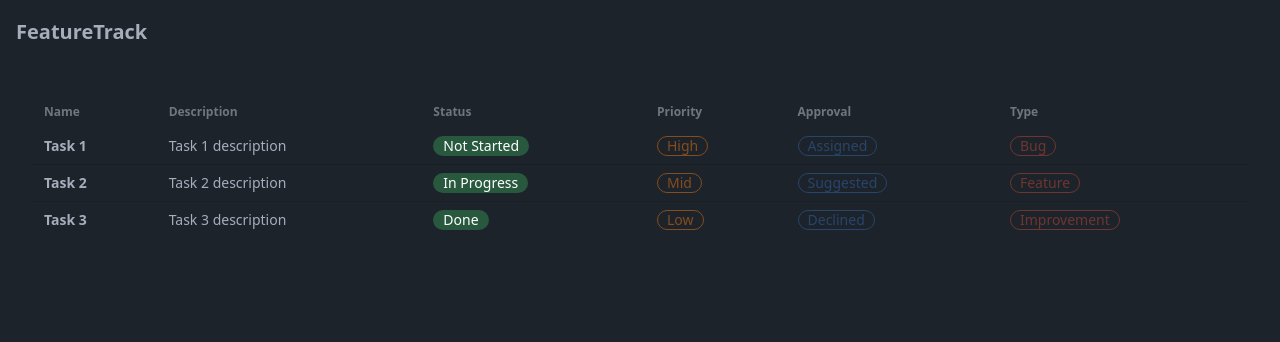
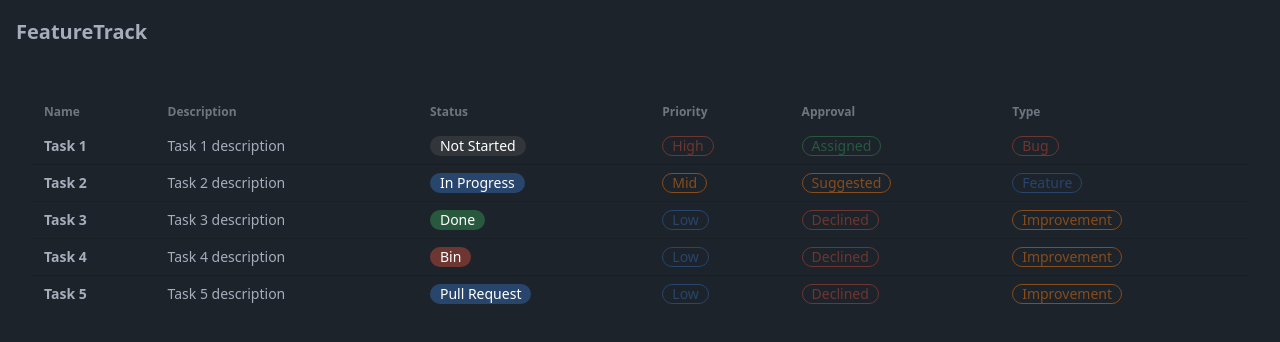
Before and after one commit to nbur4556/featuretrack, a Vue app: page / in a window 1280 px wide. Shown: the top 342 px of the page. Built offline with nearby package versions, Linux system fonts and the light colour scheme.

Commit message:
display task data in appropriate colors

```diff
--- a/src/components/TaskTableRow.vue
+++ b/src/components/TaskTableRow.vue
@@ -2,6 +2,30 @@
 import type { Task } from '../types/Task.ts'
 
 const { task } = defineProps<{ task: Task }>()
+
+// maps task parameters to tailwind classes
+const taskColorKey = {
+  not_started: 'bg-statustodo',
+  in_progress: 'bg-statuscurrent',
+  pull_request: 'bg-statuscurrent',
+  done: 'bg-statusdone',
+  bin: 'bg-statusbin',
+  high: 'text-priorityhigh',
+  mid: 'text-prioritymid',
+  low: 'text-prioritylow',
+  assigned: 'text-appassigned',
+  suggested: 'text-appsuggestion',
+  unassigned: 'text-appunassigned',
+  declined: 'text-appdeclined',
+  bug: 'text-typebug',
+  improvement: 'text-typeimprovement',
+  feature: 'text-typefeature'
+}
+
+const statusClass = taskColorKey[task.status.toLowerCase().split(' ').join('_')]
+const priorityClass = taskColorKey[task.priority.toLowerCase()]
+const approvalClass = taskColorKey[task.approval.toLowerCase()]
+const typeClass = taskColorKey[task.type.toLowerCase()]
 </script>
 
 <template>
@@ -13,16 +37,16 @@ const { task } = defineProps<{ task: Task }>()
       <div>{{ task.description }}</div>
     </td>
     <td>
-      <div class="badge badge-info bg-appassigned text-white">{{ task.status }}</div>
+      <div class="badge badge-info text-white" v-bind:class="statusClass">{{ task.status }}</div>
     </td>
     <td>
-      <div class="badge badge-outline text-appsuggestion">{{ task.priority }}</div>
+      <div class="badge badge-outline" v-bind:class="priorityClass">{{ task.priority }}</div>
     </td>
     <td>
-      <div class="badge badge-outline text-appunassigned">{{ task.approval }}</div>
+      <div class="badge badge-outline" v-bind:class="approvalClass">{{ task.approval }}</div>
     </td>
     <td>
-      <div class="badge badge-outline text-appdeclined">{{ task.type }}</div>
+      <div class="badge badge-outline" v-bind:class="typeClass">{{ task.type }}</div>
     </td>
   </tr>
 </template>
--- a/src/data/sampleTasks.json
+++ b/src/data/sampleTasks.json
@@ -28,5 +28,25 @@
     "type": "Improvement",
     "created": "05/19/2024",
     "updated": "05/19/2024"
+  },
+  {
+    "name": "Task 4",
+    "description": "Task 4 description",
+    "status": "Bin",
+    "priority": "Low",
+    "approval": "Declined",
+    "type": "Improvement",
+    "created": "05/19/2024",
+    "updated": "05/19/2024"
+  },
+  {
+    "name": "Task 5",
+    "description": "Task 5 description",
+    "status": "Pull Request",
+    "priority": "Low",
+    "approval": "Declined",
+    "type": "Improvement",
+    "created": "05/19/2024",
+    "updated": "05/19/2024"
   }
 ]
--- a/tailwind.config.js
+++ b/tailwind.config.js
@@ -7,8 +7,8 @@ export default {
         // TODO: match colors to daisyui themes
         statustodo: "#5a5a5a5a",
         statuscurrent: "#28456c",
-        statusfail: "#6e3630",
-        statussuccess: "#28593f",
+        statusbin: "#6e3630",
+        statusdone: "#28593f",
         priorityhigh: "#6e3630",
         prioritymid: "#854c1d",
         prioritylow: "#28456c",
```
